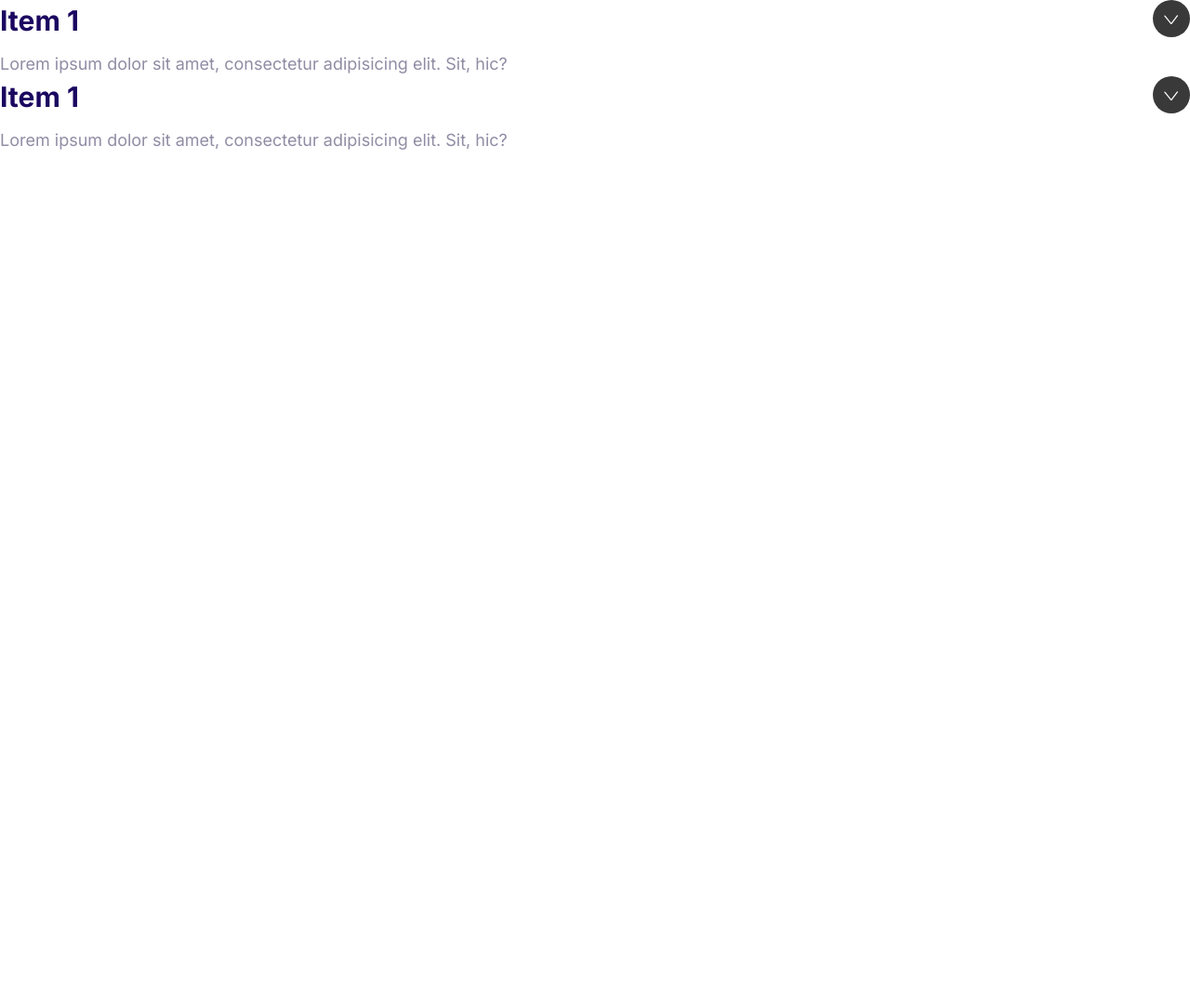
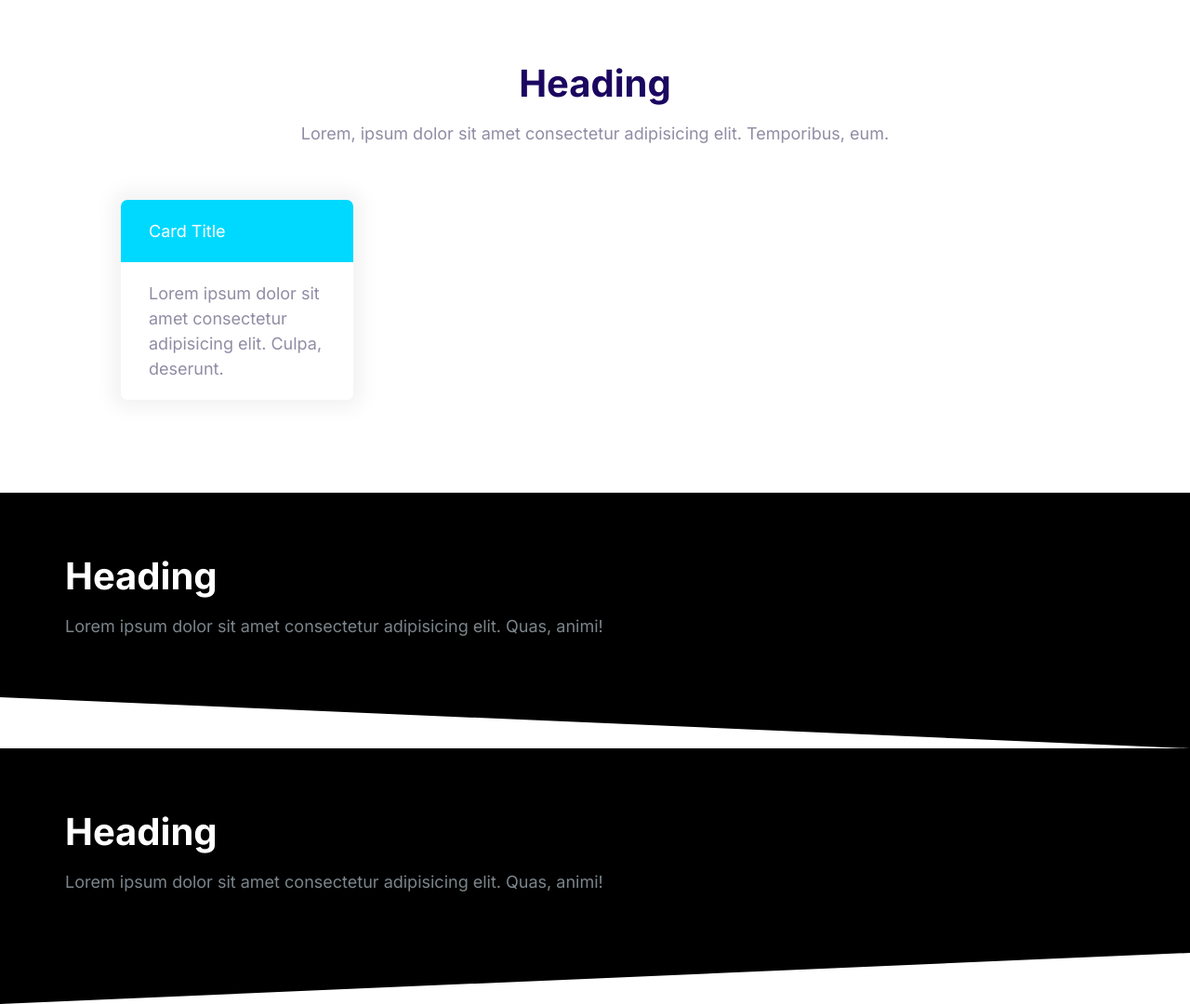
Before and after one commit to jimstav/Moshify, a plain HTML site: page index.html in a window 1280 px wide. Shown: the whole page at 93% size. Before the commit the page ends 800 px from the top, so only its background shows below. Drawn offline with Linux system fonts and the light colour scheme.

Commit message:
Build the block component

```diff
--- a/css/styles.css
+++ b/css/styles.css
@@ -552,3 +552,42 @@ a {
   max-height: 100vh;
   opacity: 1;
 }
+
+/* Blocks */
+
+.block {
+  --padding-vertical: 6rem;
+  padding: var(--padding-vertical) 2rem;
+}
+
+.block__header {
+  text-align: center;
+}
+
+.block__heading {
+  margin-top: 0;
+}
+
+.block--dark {
+  background: #000;
+  color: #7b858b;
+}
+
+.block--dark .block__heading {
+  color: #fff;
+}
+
+.block--skewed-right {
+  padding-bottom: calc(var(--padding-vertical) + 4rem);
+  clip-path: polygon(0% 0%, 100% 0%, 100% 100%, 0% 80%);
+}
+
+.block--skewed-left {
+  padding-bottom: calc(var(--padding-vertical) + 4rem);
+  clip-path: polygon(0% 0%, 100% 0%, 100% 80%, 0% 100%);
+}
+
+.container {
+  max-width: 1140px;
+  margin: 0 auto;
+}
--- a/index.html
+++ b/index.html
@@ -14,28 +14,31 @@
     <link rel="stylesheet" href="css/styles.css" />
   </head>
   <body>
-    <div class="collapsible collapsible--expanded">
-      <header class="collapsible__header">
-        <h2 class="collapsible__heading">Item 1</h2>
-        <svg class="icon icon--white collapsible__chevron">
-          <use xlink:href="/images/sprite.svg#chevron"></use>
-        </svg>
+    <section class="block container">
+      <header class="block__header">
+        <h2 class="block__heading">Heading</h2>
+        <p>Lorem, ipsum dolor sit amet consectetur adipisicing elit. Temporibus, eum.</p>
       </header>
-      <div class="collapsible__content">
-        Lorem ipsum dolor sit amet, consectetur adipisicing elit. Sit, hic?
+      <div style="width: 30%; padding: 4rem">
+        <div class="card card--secondary">
+          <header class="card__header">Card Title</header>
+          <div class="card__body">
+            Lorem ipsum dolor sit amet consectetur adipisicing elit. Culpa, deserunt.
+          </div>
+        </div>
       </div>
-    </div>
-    <div class="collapsible collapsible--expanded">
-      <header class="collapsible__header">
-        <h2 class="collapsible__heading">Item 1</h2>
-        <svg class="icon icon--white collapsible__chevron">
-          <use xlink:href="/images/sprite.svg#chevron"></use>
-        </svg>
-      </header>
-      <div class="collapsible__content">
-        Lorem ipsum dolor sit amet, consectetur adipisicing elit. Sit, hic?
+    </section>
+    <section class="block block--dark block--skewed-right">
+      <div class="container">
+        <h2 class="block__heading">Heading</h2>
+        <p>Lorem ipsum dolor sit amet consectetur adipisicing elit. Quas, animi!</p>
       </div>
-    </div>
-    <script src="js/main.js"></script>
+    </section>
+    <section class="block block--dark block--skewed-left">
+      <div class="container">
+        <h2 class="block__heading">Heading</h2>
+        <p>Lorem ipsum dolor sit amet consectetur adipisicing elit. Quas, animi!</p>
+      </div>
+    </section>
   </body>
 </html>
```
Also changed, not shown: components/blocks.html (added, +26 -0 lines), components/cards.html (+2 -0 lines).
